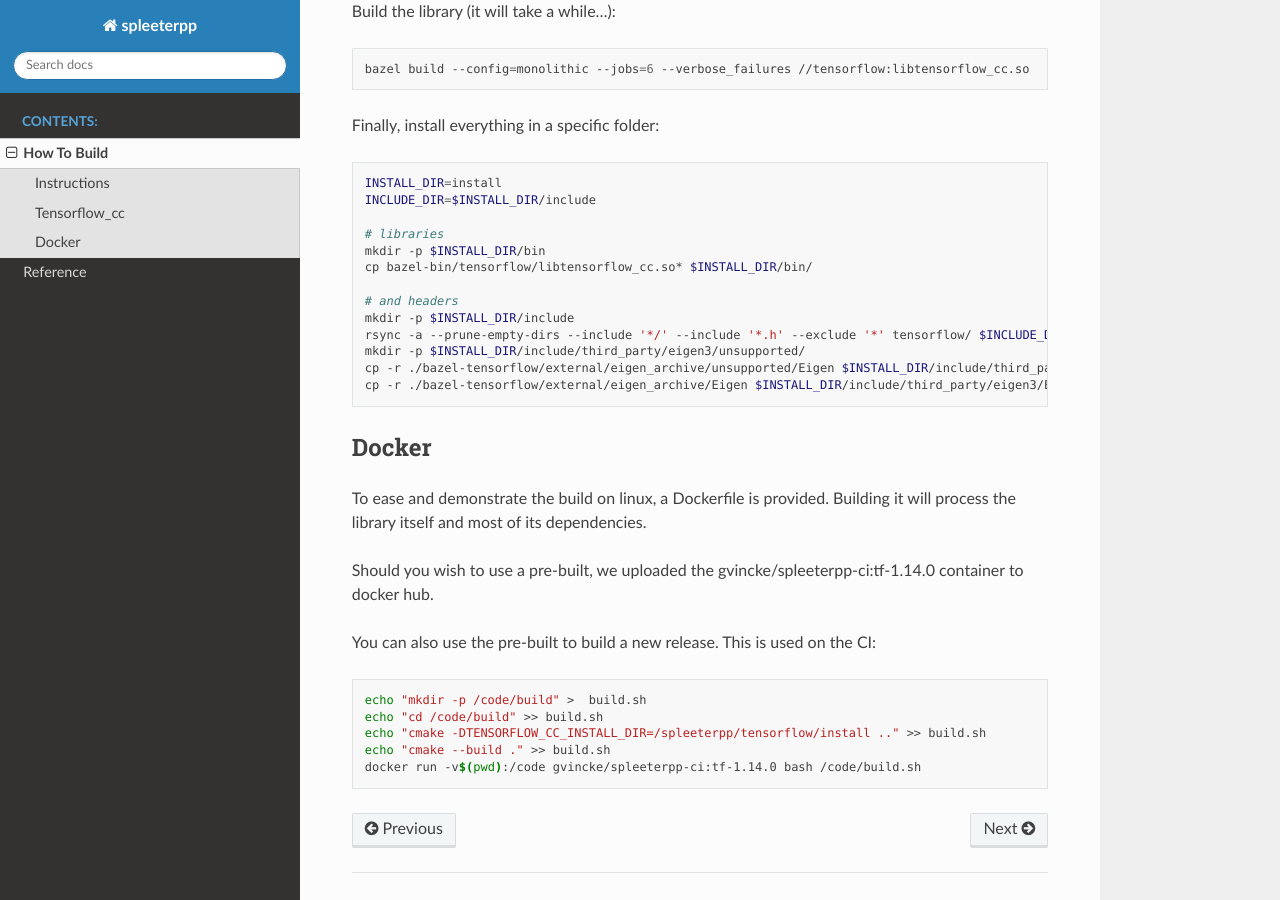
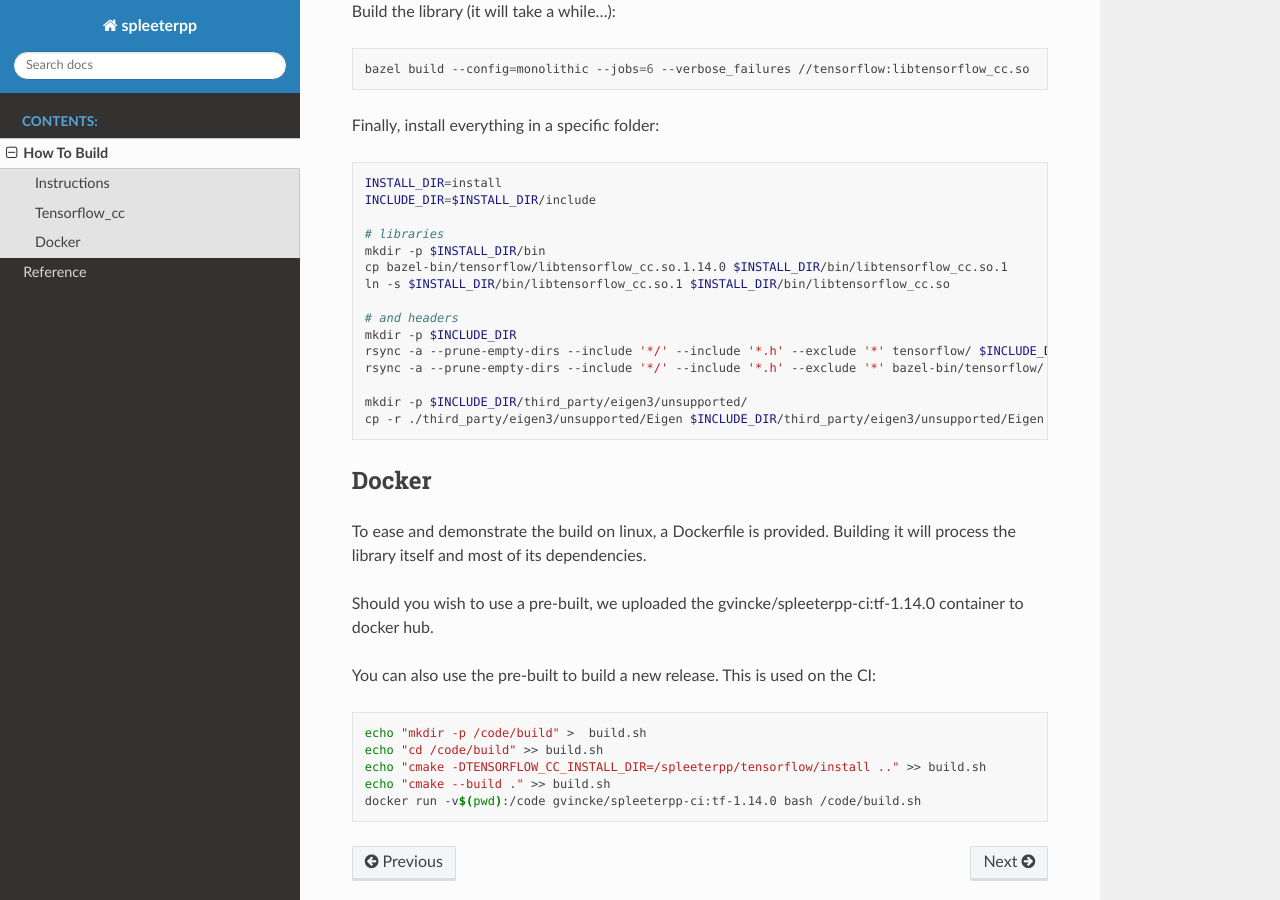
Before and after one commit to gvne/spleeterpp, a Sphinx documentation site: the page built from docs/source/build.rst, in a window 1280 px wide and 900 px high, scrolled down 847 px. Built offline with Sphinx 7.4.7 and the Read the Docs theme 2.0.0, drawn with Linux system fonts in a browser that asks for light colours.

Commit message:
Update the uploaded tensorflow_cc pre-build to include the right headers. Include external projects to embed required headers

```diff
--- a/docs/source/build.rst
+++ b/docs/source/build.rst
@@ -56,14 +56,16 @@ Finally, install everything in a specific folder:
 
   # libraries
   mkdir -p $INSTALL_DIR/bin
-  cp bazel-bin/tensorflow/libtensorflow_cc.so* $INSTALL_DIR/bin/
+  cp bazel-bin/tensorflow/libtensorflow_cc.so.1.14.0 $INSTALL_DIR/bin/libtensorflow_cc.so.1
+  ln -s $INSTALL_DIR/bin/libtensorflow_cc.so.1 $INSTALL_DIR/bin/libtensorflow_cc.so
 
   # and headers
-  mkdir -p $INSTALL_DIR/include
+  mkdir -p $INCLUDE_DIR
   rsync -a --prune-empty-dirs --include '*/' --include '*.h' --exclude '*' tensorflow/ $INCLUDE_DIR/tensorflow
-  mkdir -p $INSTALL_DIR/include/third_party/eigen3/unsupported/
-  cp -r ./bazel-tensorflow/external/eigen_archive/unsupported/Eigen $INSTALL_DIR/include/third_party/eigen3/unsupported/Eigen
-  cp -r ./bazel-tensorflow/external/eigen_archive/Eigen $INSTALL_DIR/include/third_party/eigen3/Eigen
+  rsync -a --prune-empty-dirs --include '*/' --include '*.h' --exclude '*' bazel-bin/tensorflow/ $INCLUDE_DIR/tensorflow
+
+  mkdir -p $INCLUDE_DIR/third_party/eigen3/unsupported/
+  cp -r ./third_party/eigen3/unsupported/Eigen $INCLUDE_DIR/third_party/eigen3/unsupported/Eigen
 
 
 Docker
```
Also changed, not shown: 5 other files.
